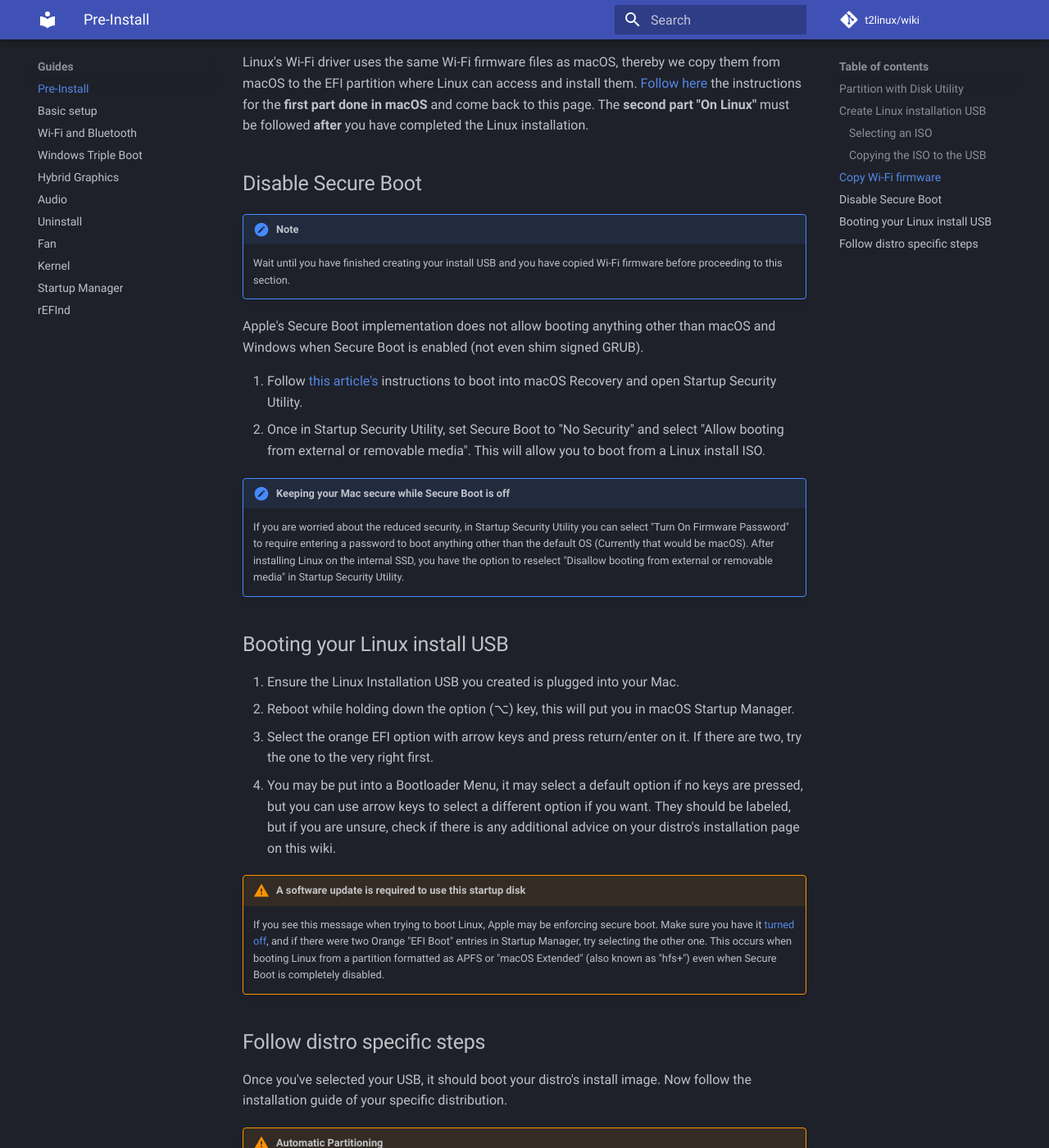
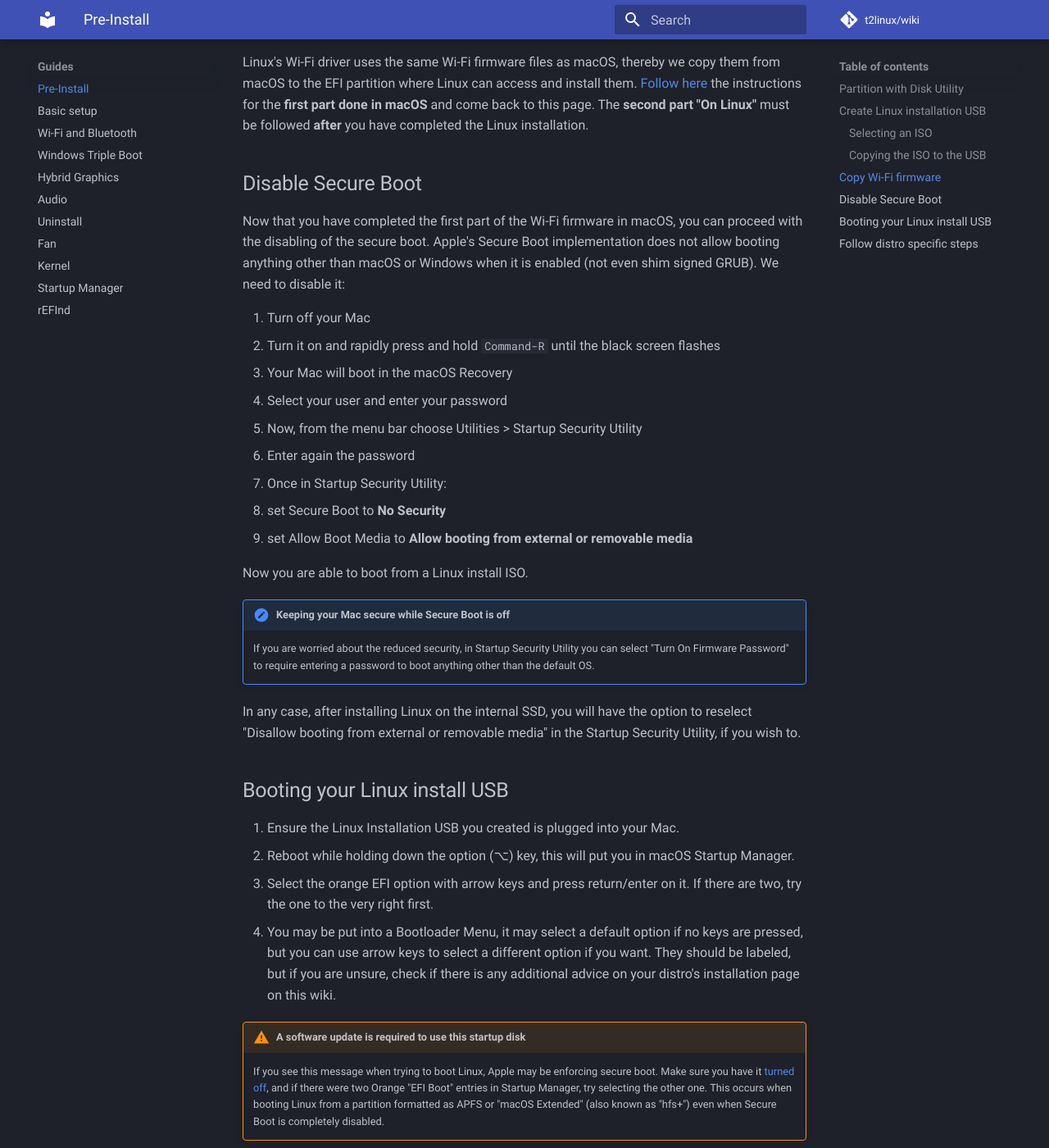
Before and after one commit to t2linux/wiki, an MkDocs documentation site: the page built from docs/guides/preinstall.md, in a window 1280 px wide and 1400 px high, scrolled down 2160 px. Shown: the whole window at 82% size. Built offline with MkDocs 1.6.1 and Material for MkDocs 9.7.7, drawn with Linux system fonts in a browser that asks for light colours; comment, search, counter and statistics services are not loaded.

Commit message:
Guide for disabling boot security
Removed the apple page

```diff
--- a/docs/guides/preinstall.md
+++ b/docs/guides/preinstall.md
@@ -65,16 +65,25 @@ The **second part "On Linux"** must be followed **after** you have completed the
 
 ## Disable Secure Boot
 
-!!! note
-    Wait until you have finished creating your install USB and you have copied Wi-Fi firmware before proceeding to this section.
+Now that you have completed the first part of the Wi-Fi firmware in macOS, you can proceed with the disabling of the secure boot.
+Apple's Secure Boot implementation does not allow booting anything other than macOS or Windows when it is enabled (not even shim signed GRUB).
+We need to disable it:
 
-Apple's Secure Boot implementation does not allow booting anything other than macOS and Windows when Secure Boot is enabled (not even shim signed GRUB).
+1. Turn off your Mac
+2. Turn it on and rapidly press and hold `Command-R` until the black screen flashes
+3. Your Mac will boot in the macOS Recovery
+4. Select your user and enter your password
+5. Now, from the menu bar choose Utilities > Startup Security Utility
+6. Enter again the password
+7. Once in Startup Security Utility:
+   * set Secure Boot to **No Security**
+   * set Allow Boot  Media to **Allow booting from external or removable media**
 
-1. Follow [this article's](https://support.apple.com/HT208198) instructions to boot into macOS Recovery and open Startup Security Utility.
-2. Once in Startup Security Utility, set Secure Boot to "No Security" and select "Allow booting from external or removable media". This will allow you to boot from a Linux install ISO.
+Now you are able to boot from a Linux install ISO.
 
 !!! Note "Keeping your Mac secure while Secure Boot is off"
-    If you are worried about the reduced security, in Startup Security Utility you can select "Turn On Firmware Password" to require entering a password to boot anything other than the default OS (Currently that would be macOS). After installing Linux on the internal SSD, you have the option to reselect "Disallow booting from external or removable media" in Startup Security Utility.
+    If you are worried about the reduced security, in Startup Security Utility you can select "Turn On Firmware Password" to require entering a password to boot anything other than the default OS.
+   In any case, after installing Linux on the internal SSD, you will have the option to reselect "Disallow booting from external or removable media" in the Startup Security Utility, if you wish to.
 
 ## Booting your Linux install USB
 
```
